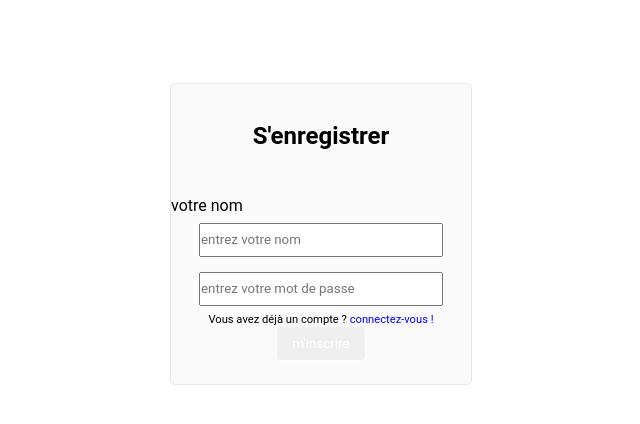
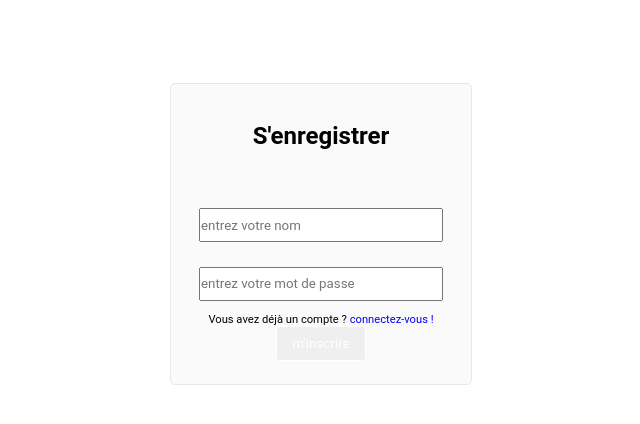
Before and after one commit to Turbotard/Archi-linux, a PHP site: page /inscription.php in a window 1280 px wide. Shown: the part 166-590 px from the top of the page, without its empty margins (319-959 px from the left). Run offline with PHP 8.4, Linux system fonts and the light colour scheme.

Commit message:
Remove label for name input in inscription form

```diff
--- a/inscription.php
+++ b/inscription.php
@@ -12,7 +12,6 @@
         <h2>S'enregistrer</h2>
         <form method="POST" action="traitementInscription.php">
             <div class="inputs">
-                <label for="name">votre nom</label>
                 <input type="text" id="name" name="name" class="input" placeholder="entrez votre nom" required>
                 <input type="password" id="password" name="password"  class="input" placeholder="entrez votre mot de passe" required>
                 <p>Vous avez déjà un compte ? <a href="connexion.php" style="text-decoration: none; color: blue;">connectez-vous !</a></p>
```
